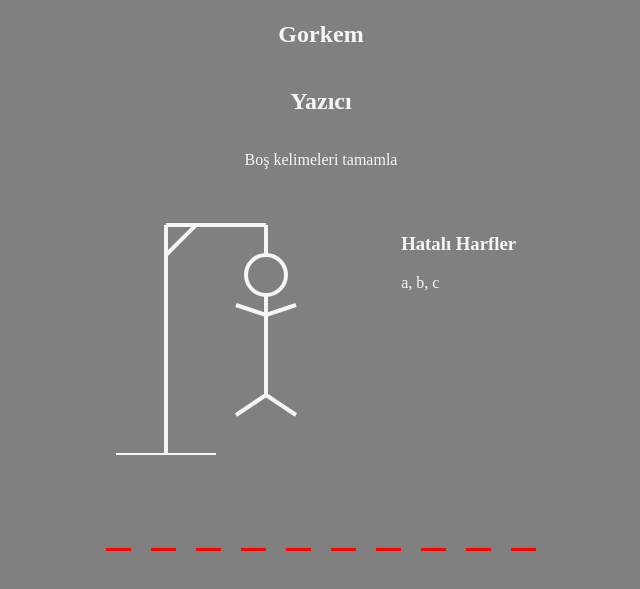
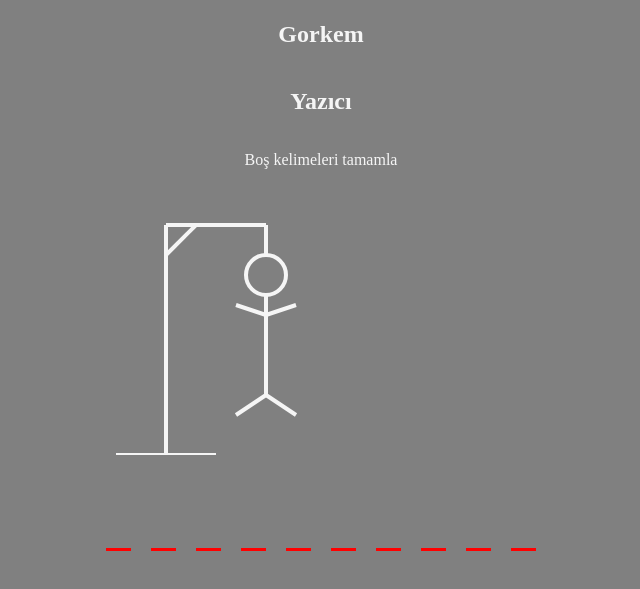
Before and after one commit to Gorkemyazcii/Hangman, a plain HTML site: page index.html in a window 1280 px wide. Shown: the part 87-676 px from the top of the page, without its empty margins (319-959 px from the left). Drawn offline with Linux system fonts and the light colour scheme.

Commit message:
item script ile düzenlendi

```diff
--- a/index.html
+++ b/index.html
@@ -34,8 +34,7 @@
         </svg>
 
         <div id="wrong-letters">
-            <h3>Hatalı Harfler</h3>
-            <span> a, b, c</span>
+
         </div>
         <div id="word">
 
```
